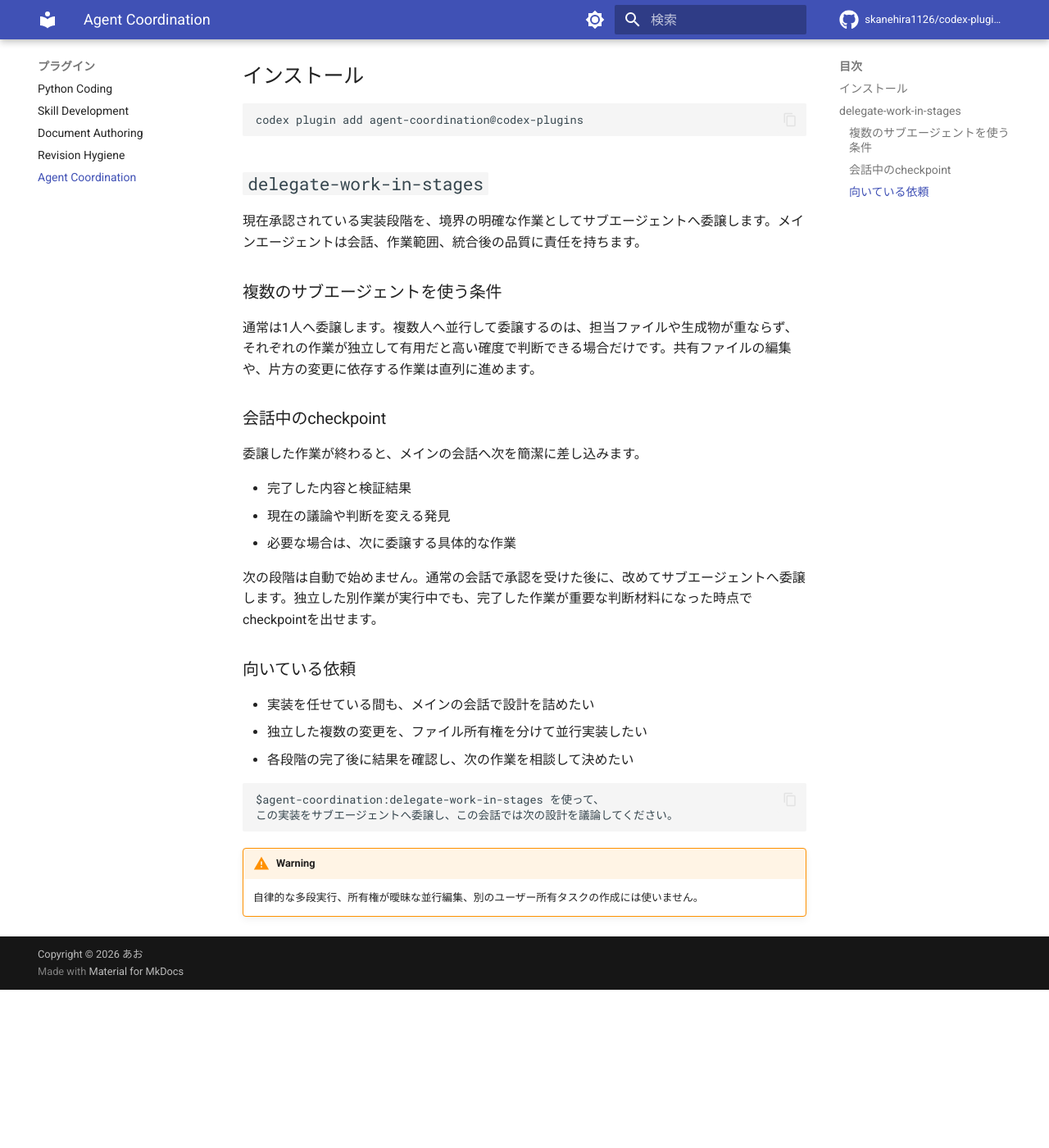
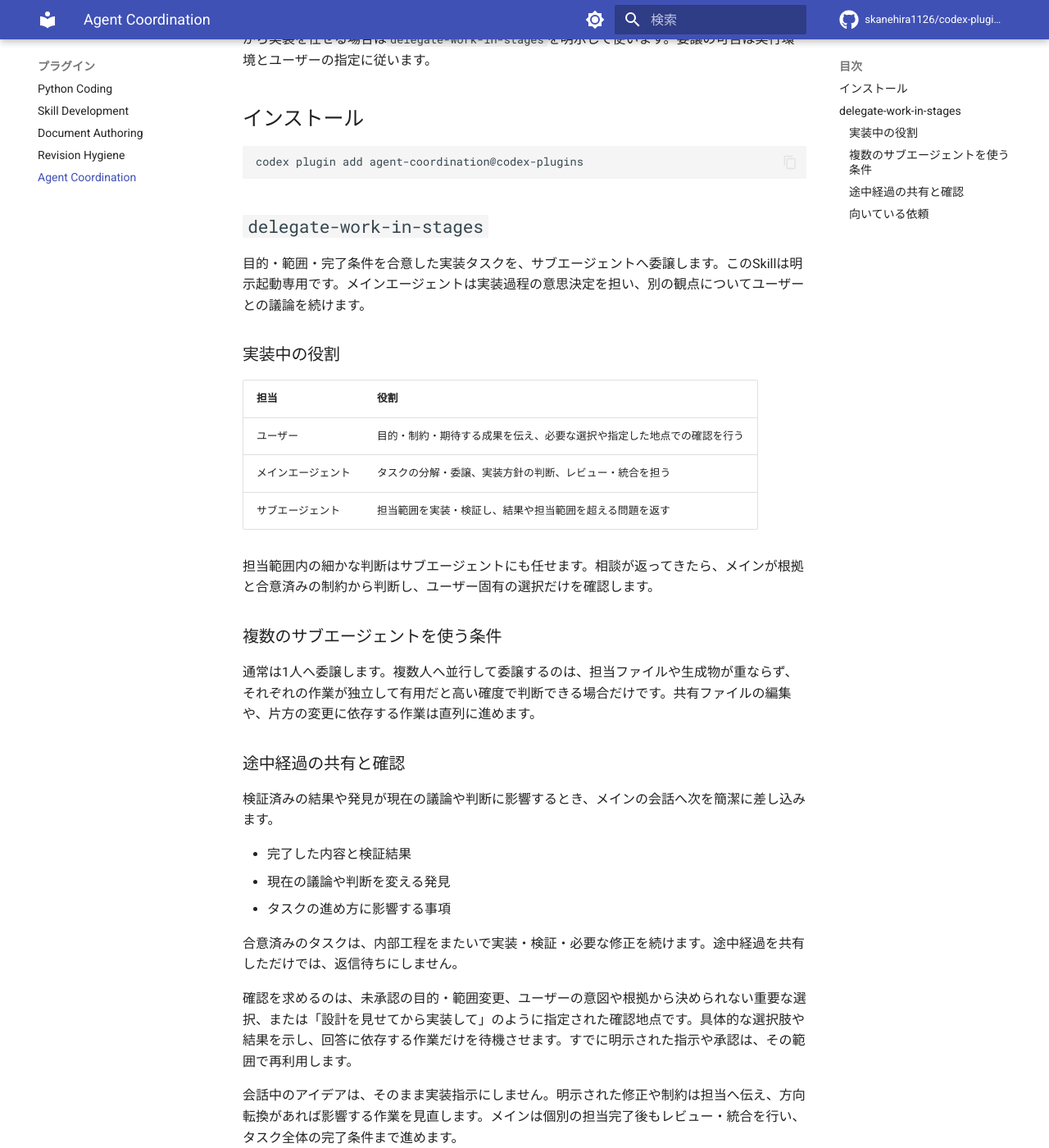
Before and after one commit to skanehira1126/codex-plugins, an MkDocs documentation site: the page built from docs/plugins/agent-coordination.md, in a window 1280 px wide and 1400 px high, scrolled down 269 px. Shown: the whole window at 82% size. Built offline with MkDocs 1.6.1 and Material for MkDocs 9.7.7, drawn with Linux system fonts in a browser that asks for light colours; comment, search, counter and statistics services are not loaded; before the commit the page ends 1476 px from its top, so only the background shows below that; some of the changed text lies outside the part shown.

Commit message:
Release agent-coordination 0.4.0 with scoped delegation triggers

````diff
--- a/docs/plugins/agent-coordination.md
+++ b/docs/plugins/agent-coordination.md
@@ -1,6 +1,6 @@
 # Agent Coordination
 
-独立した作業をサブエージェントへ委譲し、結果を検証・統合するプラグインです。通常の委譲には`coordinate-subagent-work`を使い、明示された段階ごとの実装には`delegate-work-in-stages`を使います。委譲の可否は実行環境とユーザーの指定に従います。
+依頼された、または別途決まったサブエージェントへの委譲を調整し、結果を検証・統合するプラグインです。`coordinate-subagent-work`は、委譲が依頼された、またはこのSkillとは別に決まった場面で使います。並列化できる作業があるだけでは発火しません。メインの会話を続けながら実装を任せる場合は`delegate-work-in-stages`を明示して使います。委譲の可否は実行環境とユーザーの指定に従います。
 
 ## インストール
 
@@ -10,27 +10,41 @@ codex plugin add agent-coordination@codex-plugins
 
 ## `delegate-work-in-stages`
 
-現在承認されている実装段階を、境界の明確な作業としてサブエージェントへ委譲します。メインエージェントは会話、作業範囲、統合後の品質に責任を持ちます。
+目的・範囲・完了条件を合意した実装タスクを、サブエージェントへ委譲します。このSkillは明示起動専用です。メインエージェントは実装過程の意思決定を担い、別の観点についてユーザーとの議論を続けます。
+
+### 実装中の役割
+
+| 担当 | 役割 |
+|---|---|
+| ユーザー | 目的・制約・期待する成果を伝え、必要な選択や指定した地点での確認を行う |
+| メインエージェント | タスクの分解・委譲、実装方針の判断、レビュー・統合を担う |
+| サブエージェント | 担当範囲を実装・検証し、結果や担当範囲を超える問題を返す |
+
+担当範囲内の細かな判断はサブエージェントにも任せます。相談が返ってきたら、メインが根拠と合意済みの制約から判断し、ユーザー固有の選択だけを確認します。
 
 ### 複数のサブエージェントを使う条件
 
 通常は1人へ委譲します。複数人へ並行して委譲するのは、担当ファイルや生成物が重ならず、それぞれの作業が独立して有用だと高い確度で判断できる場合だけです。共有ファイルの編集や、片方の変更に依存する作業は直列に進めます。
 
-### 会話中のcheckpoint
+### 途中経過の共有と確認
 
-委譲した作業が終わると、メインの会話へ次を簡潔に差し込みます。
+検証済みの結果や発見が現在の議論や判断に影響するとき、メインの会話へ次を簡潔に差し込みます。
 
 - 完了した内容と検証結果
 - 現在の議論や判断を変える発見
-- 必要な場合は、次に委譲する具体的な作業
+- タスクの進め方に影響する事項
 
-次の段階は自動で始めません。通常の会話で承認を受けた後に、改めてサブエージェントへ委譲します。独立した別作業が実行中でも、完了した作業が重要な判断材料になった時点でcheckpointを出せます。
+合意済みのタスクは、内部工程をまたいで実装・検証・必要な修正を続けます。途中経過を共有しただけでは、返信待ちにしません。
+
+確認を求めるのは、未承認の目的・範囲変更、ユーザーの意図や根拠から決められない重要な選択、または「設計を見せてから実装して」のように指定された確認地点です。具体的な選択肢や結果を示し、回答に依存する作業だけを待機させます。すでに明示された指示や承認は、その範囲で再利用します。
+
+会話中のアイデアは、そのまま実装指示にしません。明示された修正や制約は担当へ伝え、方向転換があれば影響する作業を見直します。メインは個別の担当完了後もレビュー・統合を行い、タスク全体の完了条件まで進めます。
 
 ### 向いている依頼
 
 - 実装を任せている間も、メインの会話で設計を詰めたい
 - 独立した複数の変更を、ファイル所有権を分けて並行実装したい
-- 各段階の完了後に結果を確認し、次の作業を相談して決めたい
+- 実装中の技術判断はメインに任せ、重要な発見や自分で決める事項を共有してほしい
 
 ```text
 $agent-coordination:delegate-work-in-stages を使って、
@@ -38,4 +52,4 @@ $agent-coordination:delegate-work-in-stages を使って、
 ```
 
 !!! warning
-    自律的な多段実行、所有権が曖昧な並行編集、別のユーザー所有タスクの作成には使いません。
+    所有権が曖昧な並行編集や、別のユーザー所有タスクの作成には使いません。外部への書き込みなどの実行権限は、通常の委譲と同じ境界に従います。
````
Also changed, not shown: CHANGELOG.md (+10 -0 lines), README.md (+3 -3 lines), docs/getting-started.md (+1 -1 lines), docs/index.md (+1 -1 lines), plugins/agent-coordination/skills/coordinate-subagent-work/SKILL.md (+8 -6 lines), plugins/agent-coordination/skills/delegate-work-in-stages/SKILL.md (+40 -43 lines), plugins/agent-coordination/skills/delegate-work-in-stages/evals/cases.md (added, +45 -0 lines), 3 other files.
